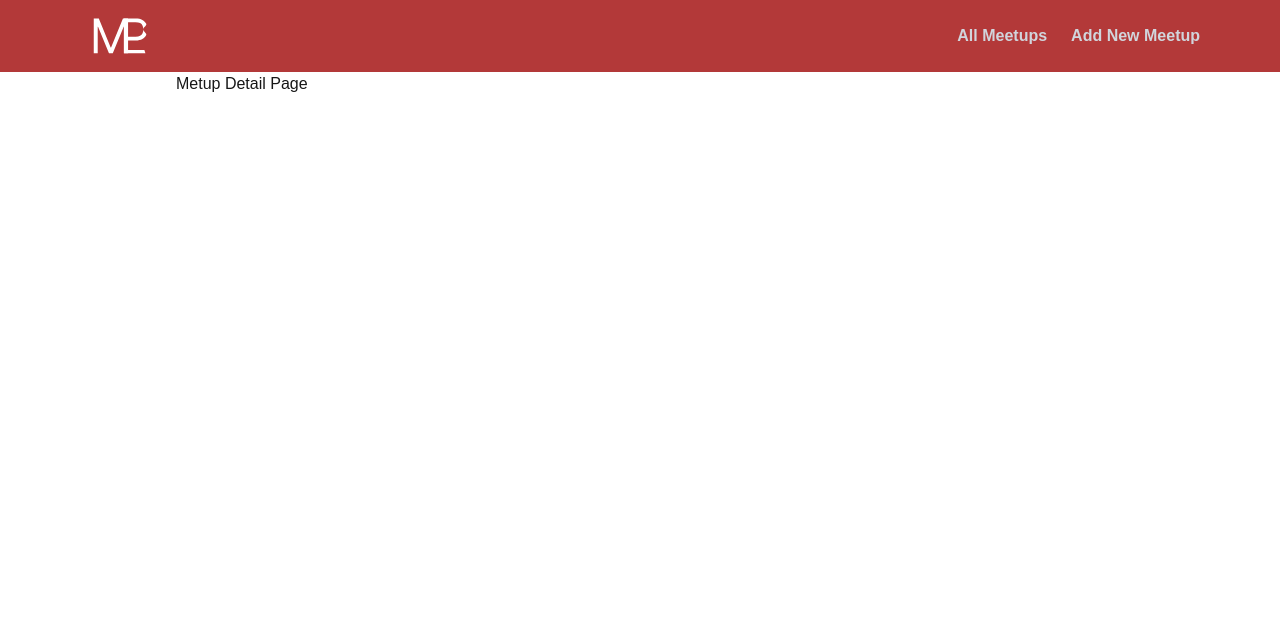
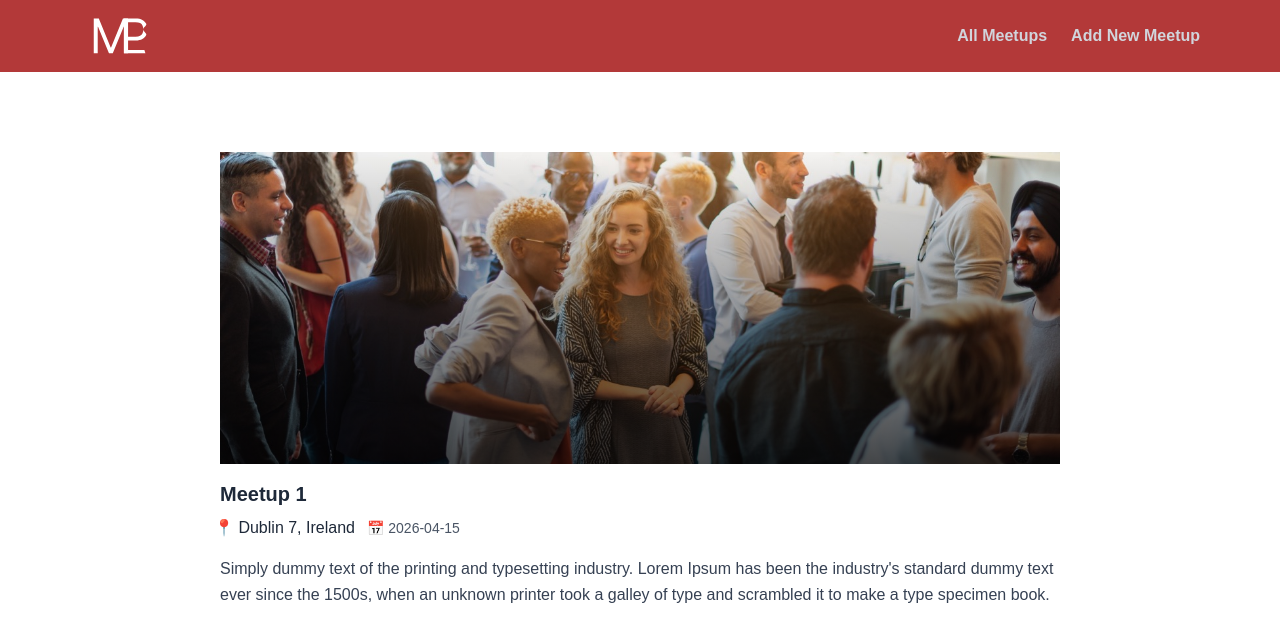
Before and after one commit to Mahmoud-S97/NextJS-Meetup-App, a Next.js app: page /1 in a window 1280 px wide. Shown: the top 642 px of the page. Built offline with nearby package versions, Linux system fonts and the light colour scheme.

Commit message:
Feat: Added Meetup-Detail page with dynamic a route by meetup-id

```diff
--- a/src/app/[meetupId]/page.tsx
+++ b/src/app/[meetupId]/page.tsx
@@ -1,11 +1,26 @@
-import { JSX } from "react";
+import Image from "next/image";
+import React, { JSX, Suspense } from "react";
+import Link from "next/link";
+import MeetupDetail from "@/components/meetups/meetup-detail";
+import { DUMMY_MEETUPS } from "@/dummy-data";
 
-const MeetupDetail = (): JSX.Element => {
-    return (
-        <div>
-            Metup Detail Page
-        </div>
-    )
-}
+const MeetupDetailPage = async ({
+  params,
+}: {
+  params: Promise<{ meetupId: string }>;
+}) => {
+  const { meetupId } = await params;
+  const meetup = DUMMY_MEETUPS.find(
+    (meetup: MeetupItem) => meetup.id === Number(meetupId),
+  );
 
-export default MeetupDetail;
+  return (
+    <main className="w-full h-full flex flex-col items-center py-20">
+      <Suspense fallback={<p className="text-2xl text-center mt-18">Loading Meetup...</p>}>
+        <MeetupDetail {...meetup} />
+      </Suspense>
+    </main>
+  );
+};
+
+export default MeetupDetailPage;
--- a/src/app/page.tsx
+++ b/src/app/page.tsx
@@ -1,37 +1,7 @@
 import Image from "next/image";
 import Link from "next/link";
 import MeetUpList from "@/components/meetups/meetup-list";
-
-import meetup1 from "@/assets/images/meetups/meetup-1.jpeg";
-import meetup2 from "@/assets/images/meetups/meetup-2.jpg";
-import meetup3 from "@/assets/images/meetups/meetup-3.webp";
-
-const DUMMY_MEETUPS: any = [
-  {
-    id: 1,
-    title: "Meetup 1",
-    image: meetup1,
-    description: "Simply dummy text of the printing and typesetting industry. Lorem Ipsum has been the industry's standard dummy text ever since the 1500s, when an unknown printer took a galley of type and scrambled it to make a type specimen book.",
-    address: "Dublin 7, Ireland",
-    date: "2026-04-15",
-  },
-  {
-    id: 2,
-    title: "Meetup 2",
-    image: meetup2,
-    description: "It is a long established fact that a reader will be distracted by the readable content of a page when looking at its layout. The point of using Lorem Ipsum is that it has a more-or-less normal distribution of letters, as opposed to using 'Content here, content here', making it look like readable English.",
-    address: "Dublin 2, Ireland",
-    date: "2026-04-15",
-  },
-  {
-    id: 3,
-    title: "Meetup 3",
-    image: meetup3,
-    description: "Contrary to popular belief, Lorem Ipsum is not simply random text. It has roots in a piece of classical Latin literature from 45 BC, making it over 2000 years old. Richard McClintock, a Latin professor at Hampden-Sydney College in Virginia, looked up one of the more obscure Latin words, consectetur, from a Lorem Ipsum passage, and going through the cites of the word in classical literature, discovered the undoubtable source. Lorem Ipsum comes from sections 1.10.32 and 1.10.33 of 'de Finibus Bonorum et Malorum' (The Extremes of Good and Evil) by Cicero, written in 45 BC. This book is a treatise on the theory of ethics, very popular during the Renaissance.",
-    address: "Dublin 9, Ireland",
-    date: "2026-04-15",
-  },
-];
+import { DUMMY_MEETUPS } from "@/dummy-data";
 
 export default function Home() {
   return (
--- /dev/null
+++ b/src/components/meetups/meetup-detail.tsx
@@ -0,0 +1,48 @@
+import React, { JSX } from "react";
+import Image from "next/image";
+import Link from "next/link";
+
+const MeetupDetail = ({
+  id,
+  title,
+  image,
+  description,
+  address,
+  date,
+}: MeetupItem): JSX.Element => {
+  return (
+    <section className="w-full sm:max-w-210">
+      <div className="w-full h-78 relative flex justify-center overflow-hidden">
+        {image ? (
+          <Image
+            src={image}
+            alt={description ?? ""}
+            loading="eager"
+            fill
+            sizes="width=800, height=500"
+            className="object-cover"
+          />
+        ) : null}
+        <div className="absolute inset-0 bg-gradient-to-t from-black/70 to-transparent" />
+      </div>
+      <div className="flex flex-col gap-2 text-start mt-4">
+        <h3 className="text-xl font-semibold text-gray-800 dark:text-gray-300 line-clamp-4">
+          {title}
+        </h3>
+        <div className="flex flex-row items-center justify-start gap-3 mb-2 -ml-[6px]">
+          <p className="text-md font-medium text-gray-800 dark:text-gray-300/80">
+            {`📍 ${address}`}
+          </p>
+          <time className="text-sm font-medium text-gray-600 dark:text-gray-500">
+            {`📅 ${date}`}
+          </time>
+        </div>
+        <p className="text-md text-gray-700 dark:text-gray-300/80 leading-relaxed">
+          {description}
+        </p>
+      </div>
+    </section>
+  );
+};
+
+export default MeetupDetail;
--- /dev/null
+++ b/src/dummy-data/index.ts
@@ -0,0 +1,31 @@
+
+import meetup1 from "@/assets/images/meetups/meetup-1.jpeg";
+import meetup2 from "@/assets/images/meetups/meetup-2.jpg";
+import meetup3 from "@/assets/images/meetups/meetup-3.webp";
+
+export const DUMMY_MEETUPS: any = [
+  {
+    id: 1,
+    title: "Meetup 1",
+    image: meetup1,
+    description: "Simply dummy text of the printing and typesetting industry. Lorem Ipsum has been the industry's standard dummy text ever since the 1500s, when an unknown printer took a galley of type and scrambled it to make a type specimen book.",
+    address: "Dublin 7, Ireland",
+    date: "2026-04-15",
+  },
+  {
+    id: 2,
+    title: "Meetup 2",
+    image: meetup2,
+    description: "It is a long established fact that a reader will be distracted by the readable content of a page when looking at its layout. The point of using Lorem Ipsum is that it has a more-or-less normal distribution of letters, as opposed to using 'Content here, content here', making it look like readable English.",
+    address: "Dublin 2, Ireland",
+    date: "2026-04-15",
+  },
+  {
+    id: 3,
+    title: "Meetup 3",
+    image: meetup3,
+    description: "Contrary to popular belief, Lorem Ipsum is not simply random text. It has roots in a piece of classical Latin literature from 45 BC, making it over 2000 years old. Richard McClintock, a Latin professor at Hampden-Sydney College in Virginia, looked up one of the more obscure Latin words, consectetur, from a Lorem Ipsum passage, and going through the cites of the word in classical literature, discovered the undoubtable source. Lorem Ipsum comes from sections 1.10.32 and 1.10.33 of 'de Finibus Bonorum et Malorum' (The Extremes of Good and Evil) by Cicero, written in 45 BC. This book is a treatise on the theory of ethics, very popular during the Renaissance.",
+    address: "Dublin 9, Ireland",
+    date: "2026-04-15",
+  },
+];
--- a/src/types/interfaces.d.ts
+++ b/src/types/interfaces.d.ts
@@ -4,6 +4,7 @@ interface MeetupItem {
   title: string;
   image: string;
   description: string;
+  address: string;
   date: string;
 }
 
```
